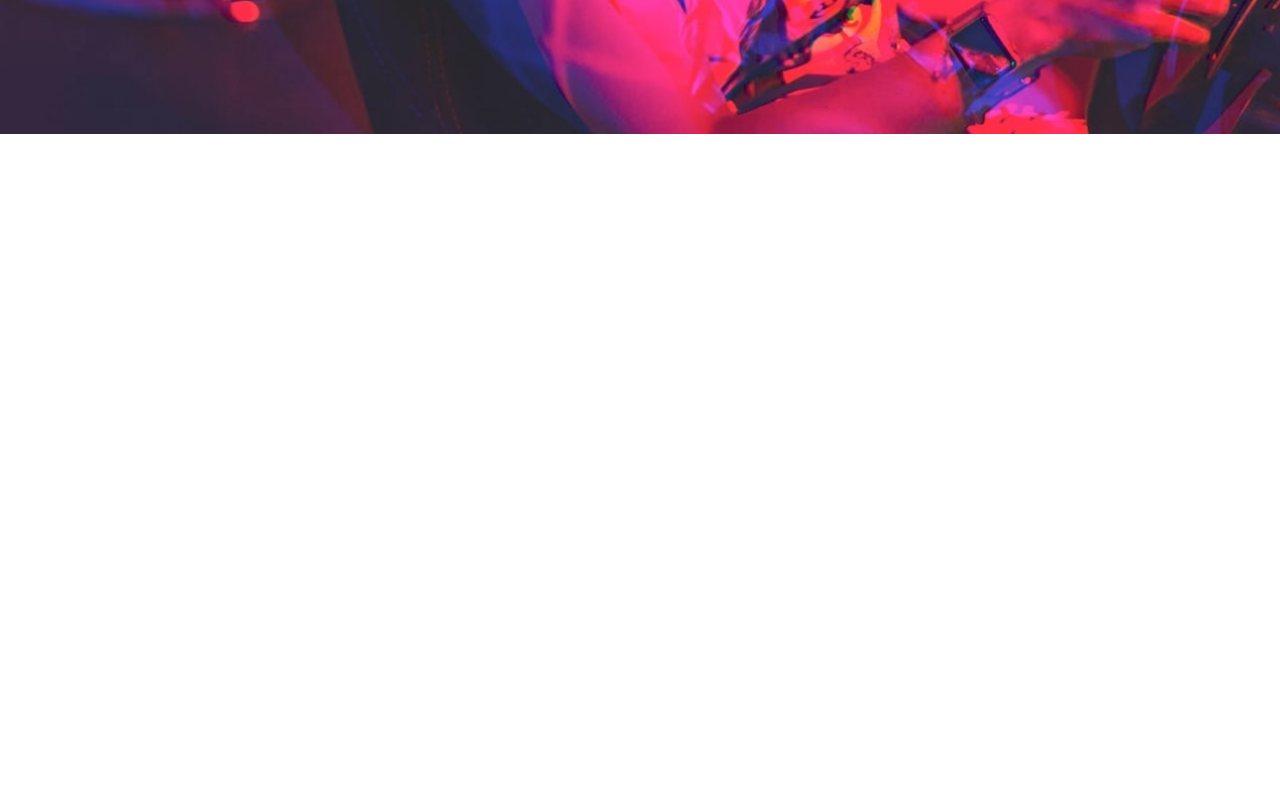
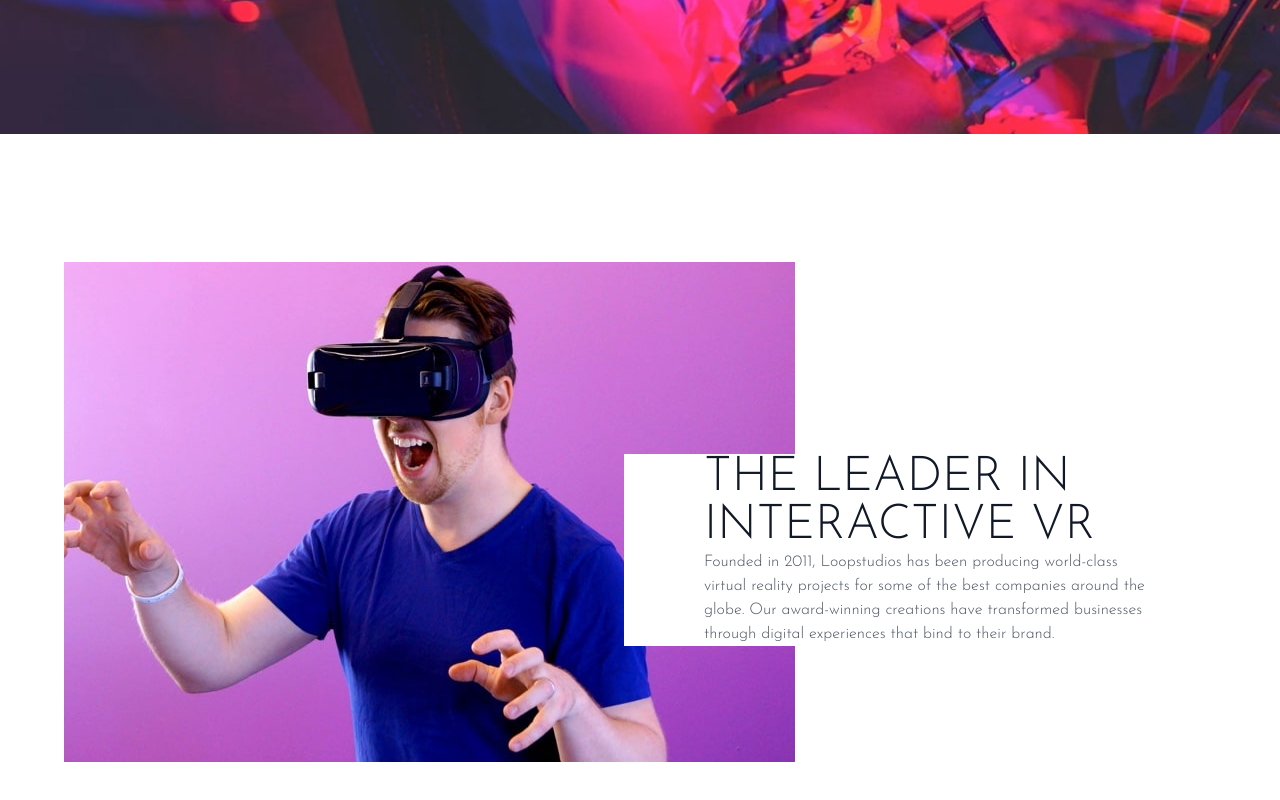
Before and after one commit to andrewteece/loopstudios-website, a website: page index.html in a window 1280 px wide. Shown: the part 522-1322 px from the top of the page. Before the commit the page ends 800 px from the top, so only its background shows below. Drawn offline with Linux system fonts and the light colour scheme.

Commit message:
features section markup

```diff
--- a/index.html
+++ b/index.html
@@ -88,5 +88,32 @@
         </div>
       </div>
     </section>
+
+    <!-- Feature Section -->
+    <section id="feature">
+      <!-- Feature Content -->
+      <div
+        class="relative container flex flex-col max-w-6xl mx-auto my-32 px-6 text-gray-600 md:flex-row md:px-0"
+      >
+        <!-- Image -->
+        <img src="images/desktop/image-interactive.jpg" alt="" />
+        <!-- Text Container -->
+        <div
+          class="top-48 pr-0 bg-white md:absolute md:right-0 md:py-0 md:pl-20"
+        >
+          <h2
+            class="max-w-lg mt-10 font-sans text-4xl text-center text-gray-900 uppercase md:text-5xl md:mt-0 md:text-left"
+          >
+            The leader in interactive VR
+          </h2>
+          <p class="max-w-md text-center md:text-left">
+            Founded in 2011, Loopstudios has been producing world-class virtual
+            reality projects for some of the best companies around the globe.
+            Our award-winning creations have transformed businesses through
+            digital experiences that bind to their brand.
+          </p>
+        </div>
+      </div>
+    </section>
   </body>
 </html>
```
Also changed, not shown: css/style.css.
